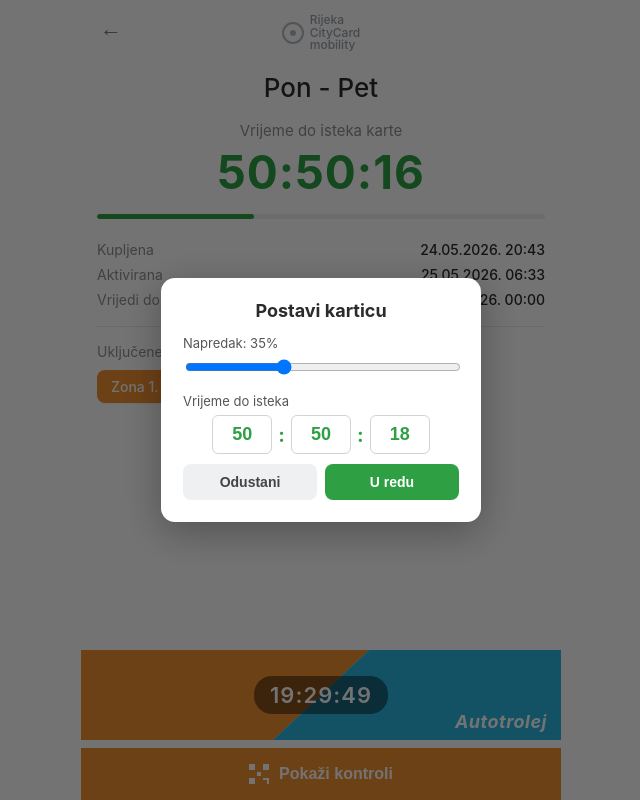
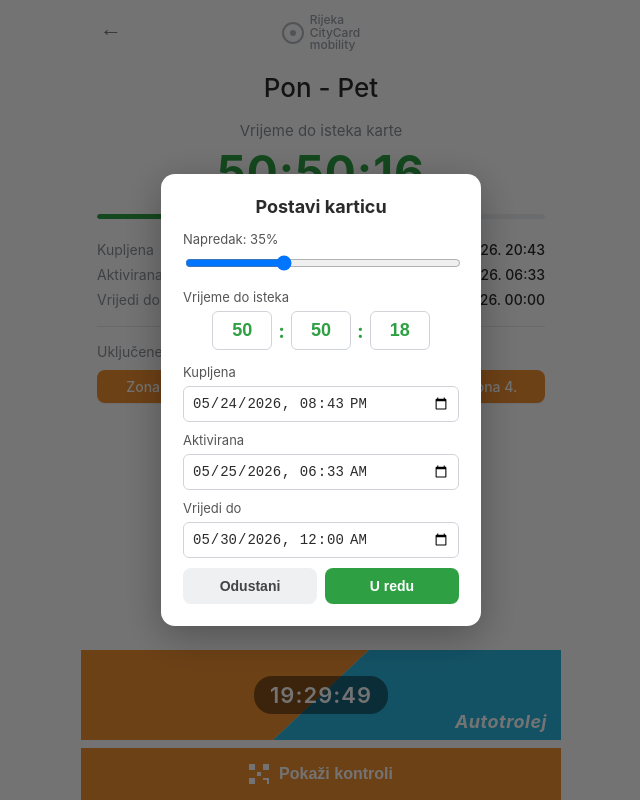
Before and after one commit to Dex19/Dex19.github.io, a plain HTML site: page index.html in a window 1280 px wide. Both pictures are taken after a click on the button "Back". Shown: the whole page, without its empty margins (319-959 px from the left). Drawn offline with Linux system fonts and the light colour scheme.

Commit message:
Updates UI

```diff
--- a/index.html
+++ b/index.html
@@ -130,15 +130,19 @@
   }
   .zones {
     display: flex;
-    gap: 10px;
+    justify-content: space-evenly;
+    align-items: center;
+    gap: 8px;
     margin: 0 16px;
     flex-wrap: wrap;
   }
   .zone {
+    flex: 1 1 0;
+    text-align: center;
     background: #f29032;
     color: #fff;
     border-radius: 8px;
-    padding: 8px 14px;
+    padding: 8px 4px;
     font-size: 14px;
     font-weight: 500;
     box-shadow: 0 1px 0 rgba(0,0,0,0.05);
@@ -233,8 +237,19 @@
     padding: 22px;
     width: 100%;
     max-width: 320px;
+    max-height: 90vh;
+    overflow-y: auto;
     text-align: center;
     box-shadow: 0 10px 40px rgba(0,0,0,0.3);
+  }
+  .dt-input {
+    width: 100%;
+    padding: 8px;
+    font-size: 14px;
+    border: 1px solid #d0d4d8;
+    border-radius: 6px;
+    background: #fff;
+    color: #2b2b2b;
   }
   .modal h3 {
     margin: 0 0 14px;
@@ -356,9 +371,9 @@
   </div>
 
   <div class="info">
-    <div class="info-row"><span class="k">Kupljena</span><span class="v">24.05.2026. 20:43</span></div>
-    <div class="info-row"><span class="k">Aktivirana</span><span class="v">25.05.2026. 06:33</span></div>
-    <div class="info-row"><span class="k">Vrijedi do</span><span class="v">30.05.2026. 00:00</span></div>
+    <div class="info-row"><span class="k">Kupljena</span><span class="v" id="dateKupljena">24.05.2026. 20:43</span></div>
+    <div class="info-row"><span class="k">Aktivirana</span><span class="v" id="dateAktivirana">25.05.2026. 06:33</span></div>
+    <div class="info-row"><span class="k">Vrijedi do</span><span class="v" id="dateVrijediDo">30.05.2026. 00:00</span></div>
   </div>
 
   <div class="zones-label">Uključene zone:</div>
@@ -409,6 +424,15 @@
       <input type="number" id="secondsInput" min="0" max="59" value="23" />
     </div>
 
+    <label style="margin-top:14px">Kupljena</label>
+    <input type="datetime-local" id="kupljenaInput" class="dt-input" />
+
+    <label style="margin-top:10px">Aktivirana</label>
+    <input type="datetime-local" id="aktiviranaInput" class="dt-input" />
+
+    <label style="margin-top:10px">Vrijedi do</label>
+    <input type="datetime-local" id="vrijediDoInput" class="dt-input" />
+
     <div class="actions">
       <button class="btn-cancel" id="progressCancel">Odustani</button>
       <button class="btn-ok" id="progressOk">U redu</button>
@@ -429,7 +453,7 @@
     timerEl.textContent = `${pad(h)}:${pad(m)}:${pad(s)}`;
   }
   renderTimer();
-  setInterval(() => { totalSeconds--; renderTimer(); }, 1000);
+  setInterval(() => { if (totalSeconds > 0) { totalSeconds--; renderTimer(); } }, 1000);
 
   // Live banner clock
   const bannerTime = document.getElementById('bannerTime');
@@ -471,7 +495,7 @@
   qrClose.addEventListener('click', () => qrModal.classList.remove('show'));
   qrModal.addEventListener('click', (e) => { if (e.target === qrModal) qrModal.classList.remove('show'); });
 
-  // Progress edit modal
+  // Edit modal
   const backBtn = document.getElementById('backBtn');
   const progressModal = document.getElementById('progressModal');
   const progressRange = document.getElementById('progressRange');
@@ -479,6 +503,15 @@
   const progressBar = document.getElementById('progressBar');
   const progressOk = document.getElementById('progressOk');
   const progressCancel = document.getElementById('progressCancel');
+  const hoursInput = document.getElementById('hoursInput');
+  const minutesInput = document.getElementById('minutesInput');
+  const secondsInput = document.getElementById('secondsInput');
+  const kupljenaInput = document.getElementById('kupljenaInput');
+  const aktiviranaInput = document.getElementById('aktiviranaInput');
+  const vrijediDoInput = document.getElementById('vrijediDoInput');
+  const dateKupljena = document.getElementById('dateKupljena');
+  const dateAktivirana = document.getElementById('dateAktivirana');
+  const dateVrijediDo = document.getElementById('dateVrijediDo');
 
   let currentProgress = 35;
   function setProgress(p) {
@@ -487,9 +520,30 @@
   }
   setProgress(currentProgress);
 
-  const hoursInput = document.getElementById('hoursInput');
-  const minutesInput = document.getElementById('minutesInput');
-  const secondsInput = document.getElementById('secondsInput');
+  // Date model: keep Date objects, format for display as "dd.MM.yyyy. HH:mm"
+  const dates = {
+    kupljena: new Date(2026, 4, 24, 20, 43),
+    aktivirana: new Date(2026, 4, 25, 6, 33),
+    vrijediDo: new Date(2026, 4, 30, 0, 0)
+  };
+  function formatDisplay(d) {
+    return `${pad(d.getDate())}.${pad(d.getMonth() + 1)}.${d.getFullYear()}. ${pad(d.getHours())}:${pad(d.getMinutes())}`;
+  }
+  function toLocalInput(d) {
+    return `${d.getFullYear()}-${pad(d.getMonth() + 1)}-${pad(d.getDate())}T${pad(d.getHours())}:${pad(d.getMinutes())}`;
+  }
+  function fromLocalInput(s) {
+    const [datePart, timePart] = s.split('T');
+    const [y, mo, da] = datePart.split('-').map(Number);
+    const [h, mi] = timePart.split(':').map(Number);
+    return new Date(y, mo - 1, da, h, mi);
+  }
+  function renderDates() {
+    dateKupljena.textContent = formatDisplay(dates.kupljena);
+    dateAktivirana.textContent = formatDisplay(dates.aktivirana);
+    dateVrijediDo.textContent = formatDisplay(dates.vrijediDo);
+  }
+  renderDates();
 
   backBtn.addEventListener('click', () => {
     progressRange.value = currentProgress;
@@ -497,6 +551,9 @@
     hoursInput.value = Math.floor(totalSeconds / 3600);
     minutesInput.value = Math.floor((totalSeconds % 3600) / 60);
     secondsInput.value = totalSeconds % 60;
+    kupljenaInput.value = toLocalInput(dates.kupljena);
+    aktiviranaInput.value = toLocalInput(dates.aktivirana);
+    vrijediDoInput.value = toLocalInput(dates.vrijediDo);
     progressModal.classList.add('show');
   });
   progressRange.addEventListener('input', () => {
@@ -509,6 +566,10 @@
     const s = Math.min(59, Math.max(0, parseInt(secondsInput.value, 10) || 0));
     totalSeconds = h * 3600 + m * 60 + s;
     renderTimer();
+    if (kupljenaInput.value) dates.kupljena = fromLocalInput(kupljenaInput.value);
+    if (aktiviranaInput.value) dates.aktivirana = fromLocalInput(aktiviranaInput.value);
+    if (vrijediDoInput.value) dates.vrijediDo = fromLocalInput(vrijediDoInput.value);
+    renderDates();
     progressModal.classList.remove('show');
   });
   progressCancel.addEventListener('click', () => progressModal.classList.remove('show'));
```
